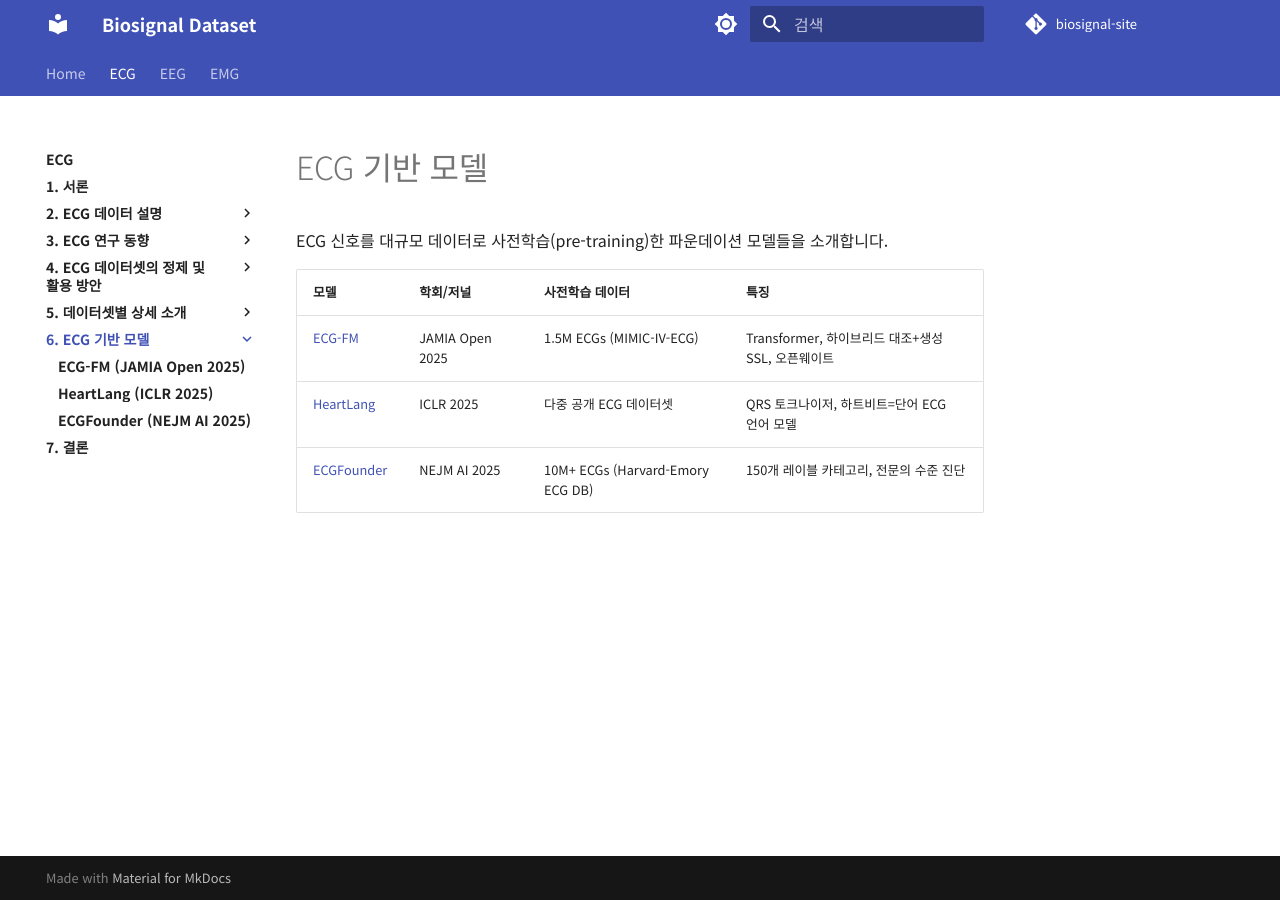
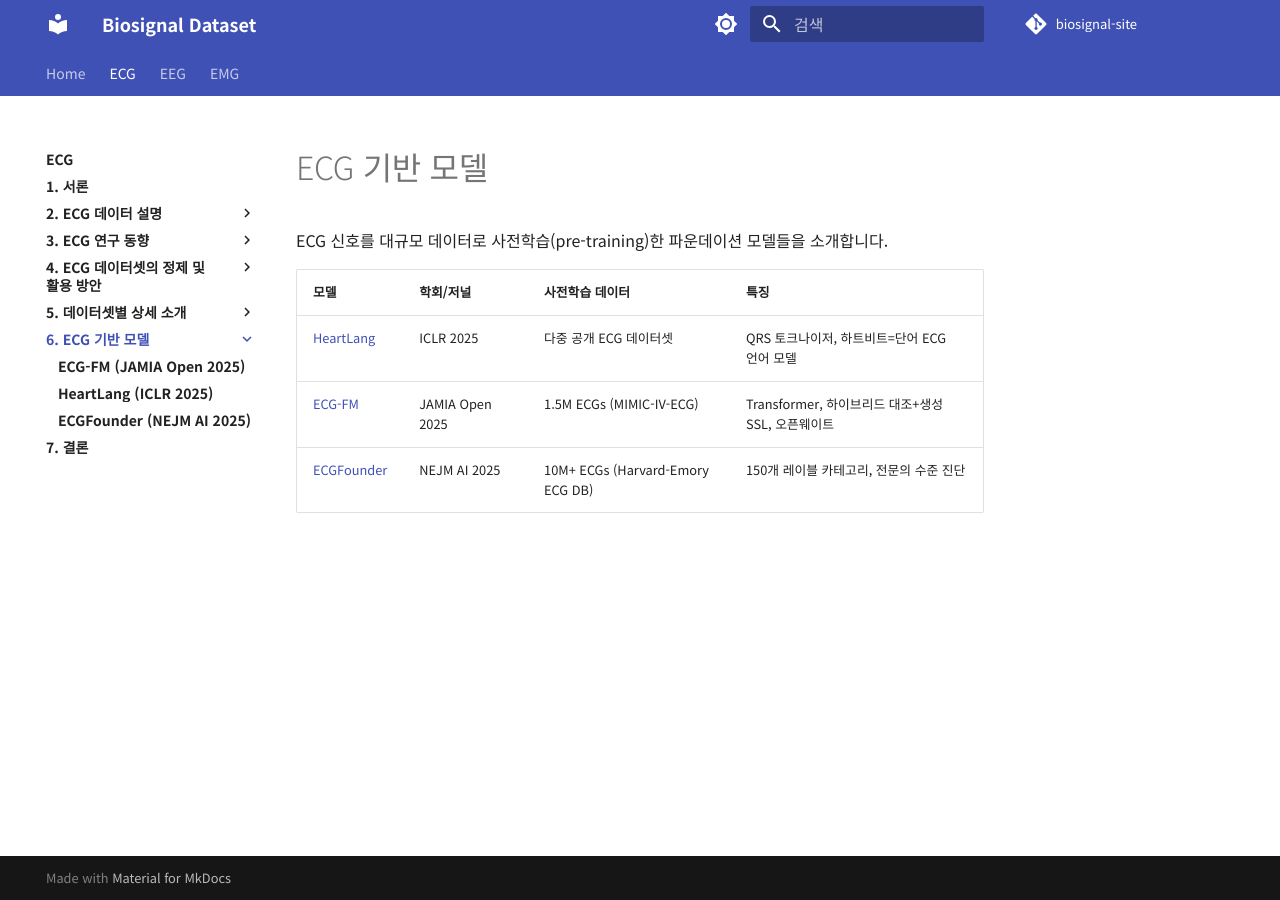
Before and after one commit to iwantjeonyeok/biosignal-site, an MkDocs documentation site: the page built from docs/ecg/6-ecg-기반-모델/index.md, in a window 1280 px wide. Built offline with MkDocs 1.6.1 and Material for MkDocs 9.7.7, drawn with Linux system fonts in a browser that asks for light colours; comment, search, counter and statistics services are not loaded.

```diff
--- a/docs/ecg/6-ecg-기반-모델/index.md
+++ b/docs/ecg/6-ecg-기반-모델/index.md
@@ -4,6 +4,6 @@ ECG 신호를 대규모 데이터로 사전학습(pre-training)한 파운데이
 
 | 모델 | 학회/저널 | 사전학습 데이터 | 특징 |
 |------|-----------|----------------|------|
+| [HeartLang](heartlang.md) | ICLR 2025 | 다중 공개 ECG 데이터셋 | QRS 토크나이저, 하트비트=단어 ECG 언어 모델 |
 | [ECG-FM](ecg-fm.md) | JAMIA Open 2025 | 1.5M ECGs (MIMIC-IV-ECG) | Transformer, 하이브리드 대조+생성 SSL, 오픈웨이트 |
-| [HeartLang](heartlang.md) | ICLR 2025 | 다중 공개 ECG 데이터셋 | QRS 토크나이저, 하트비트=단어 ECG 언어 모델 |
 | [ECGFounder](ecgfounder.md) | NEJM AI 2025 | 10M+ ECGs (Harvard-Emory ECG DB) | 150개 레이블 카테고리, 전문의 수준 진단 |
```
